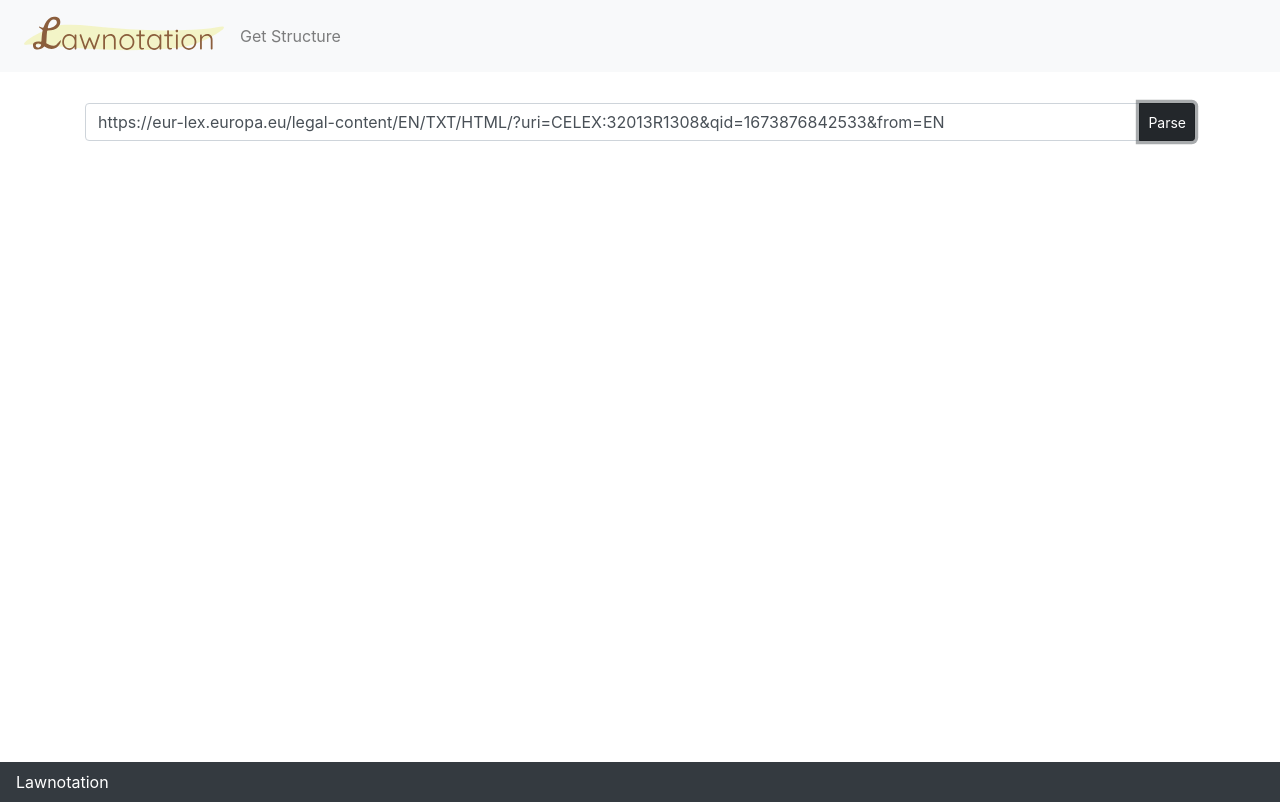
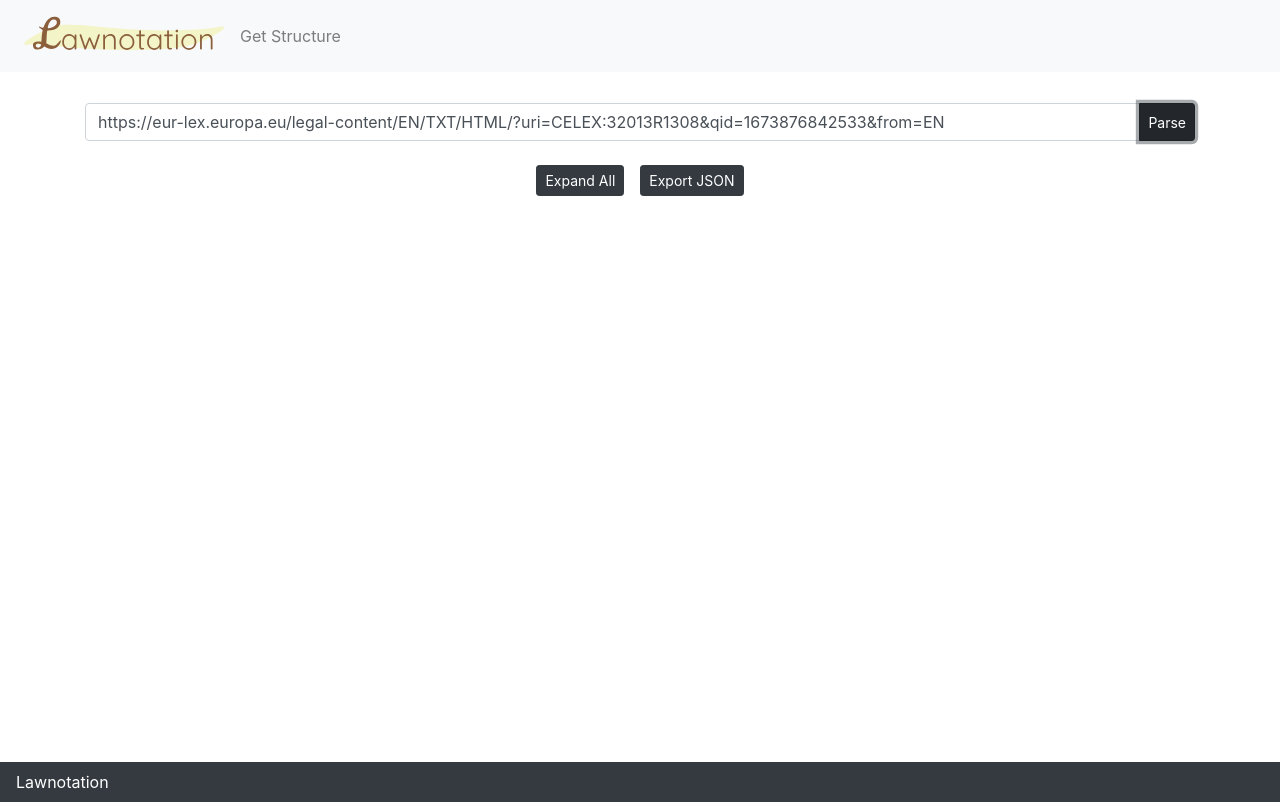
Before and after one commit to MaastrichtU-BISS/lawnotation-demo, a Nuxt app: page /get-structure in a window 1280 px wide. Both pictures are taken after a click on the button "Parse". Built offline with nearby package versions, Linux system fonts and the light colour scheme; no server answers.

Commit message:
add: expand, collapse json

```diff
--- a/components/GetStructure.vue
+++ b/components/GetStructure.vue
@@ -7,9 +7,19 @@
             <b-button @click="post_text" size="sm" variant="dark">Parse</b-button>
           </b-input-group-append>
         </b-input-group>
-        <div v-show="!loading" class="row">
-            <div class="col">
-                <div style="min-height: 70vh;" id="json-viewer"></div>
+        <div v-show="!loading">
+            <div class="row py-2" v-show="json">
+                <div class="col text-center">
+                    <b-button @click="expand_collapse" class="mr-3" size="sm" variant="dark">{{ expand_collapse_label }}</b-button>
+                    <b-button @click="export_json" size="sm" variant="dark">Export JSON</b-button>
+                </div>
+            </div>
+            <div class="row py-2">
+                <div class="col">
+                    <div id="json-viewer-container">
+                        <div style="min-height: 65vh;" id="json-viewer"></div>
+                    </div>
+                </div>
             </div>
         </div>
       </b-overlay>
@@ -20,20 +30,40 @@
 import JsonViewer from '../node_modules/json-viewer-js/src/jsonViewer';
 export default {
     computed: {
-        parsed_doc() {
-            return this.$store.state.parsed_doc;
-        },
         doc_link() {
             return this.$store.state.doc_link;
+        },
+        expand_collapse_label() {
+            return this.collapsed ? "Expand All" : "Collapse All";
         }
       },
       data() {
         return {
          loading: false,
-         json: {}
+         json: null,
+         json_viewer: null,
+         collapsed: true
         }
       },
       methods: {
+        export_json() {
+
+        },
+        expand_collapse() {
+            const container = document.getElementById("json-viewer-container");
+            container.removeChild(container.firstChild);
+            var new_el = document.createElement('div');
+            new_el.id = "json-viewer";
+            new_el.style.minHeight = "65vh";
+            container.appendChild(new_el);
+            new JsonViewer({
+                container: document.getElementById("json-viewer"),
+                data: JSON.stringify(this.json),
+                theme: 'dark',
+                expand: this.collapsed
+            });
+            this.collapsed = !this.collapsed;
+        },
         async post_text() {
           this.loading = true;
           this.json = {};
@@ -51,8 +81,7 @@ export default {
           fetch('/api/get_structure', options)
           .then(res => res.json())
           .then(res => {
-            console.log(res)
-            this.json = res
+            this.json = res;
             new JsonViewer({
                 container: document.getElementById("json-viewer"),
                 data: JSON.stringify(this.json),
```
